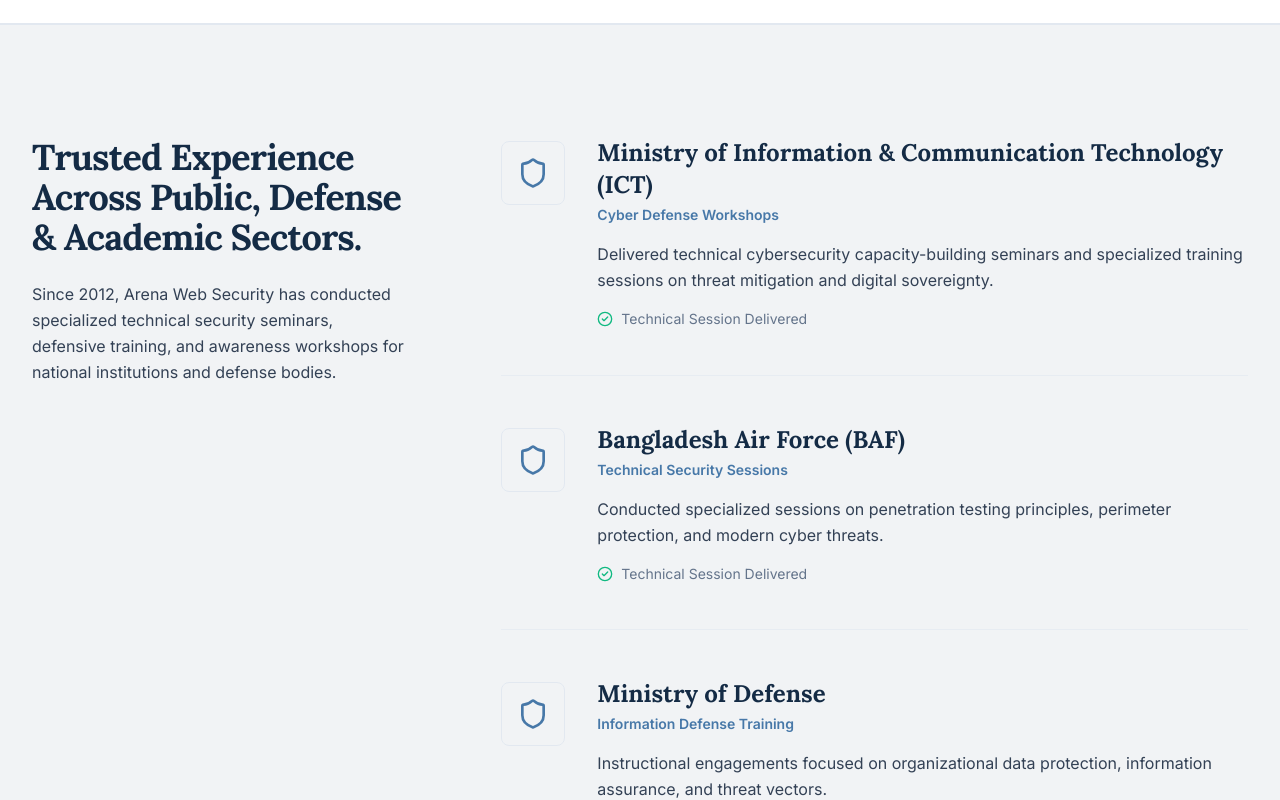
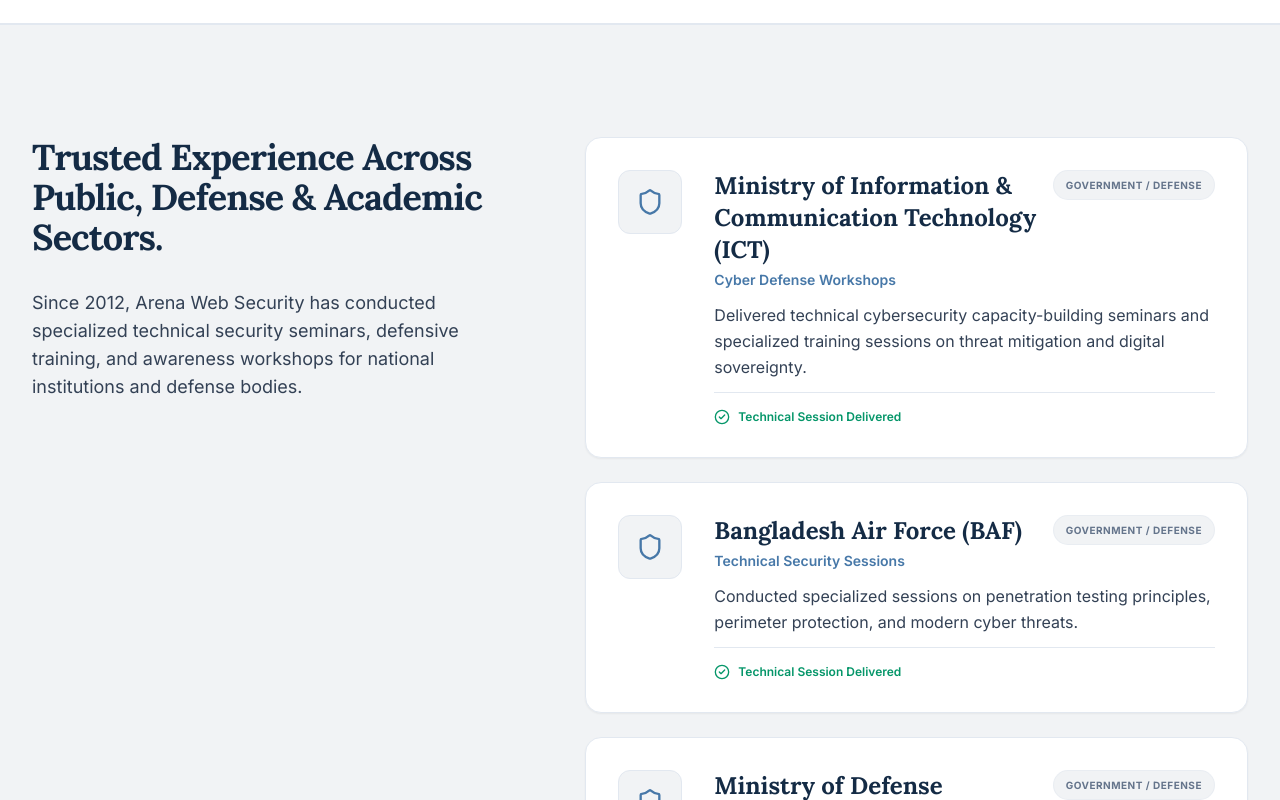
Before and after one commit to thesamubin/arena.edu.bd, a Next.js app: page / in a window 1280 px wide. Shown: the part 10120-10920 px from the top of the page. Built offline with nearby package versions, Linux system fonts and the light colour scheme.

Commit message:
Refresh homepage CTA and experience cards
Enhance the final CTA with updated spacing, typography, background effects, and clearer action buttons. Redesign institutional experience entries as responsive cards with category labels, hover states, and improved visual hierarchy.

```diff
--- a/src/components/home/FinalCTASection.tsx
+++ b/src/components/home/FinalCTASection.tsx
@@ -22,104 +22,45 @@
  */
 export function FinalCTASection() {
   return (
-    <Section background="navy" spacing="xl" className="relative overflow-hidden border-t border-academic-navy-light/40">
-      {/* Background radial dots */}
+    <Section background="navy" spacing="xl" className="py-24 sm:py-32 relative overflow-hidden border-t border-academic-navy-light/40">
+      {/* Dynamic Background Effects */}
       <div
         className="absolute inset-0 pointer-events-none opacity-[0.035] bg-[radial-gradient(#FAFAF7_1px,transparent_1px)] [background-size:24px_24px]"
         aria-hidden="true"
       />
+      <div className="absolute top-1/2 left-1/2 -translate-x-1/2 -translate-y-1/2 w-[800px] h-[400px] bg-[#4FA1FF]/10 blur-[120px] rounded-[100%] pointer-events-none" />
 
-      <Container size="xl" className="relative">
-        <div className="max-w-3xl mx-auto text-center space-y-6">
+      <Container size="md" className="relative z-10">
+        <div className="text-center space-y-8">
 
-          <h2 className="font-serif text-3xl sm:text-4xl md:text-5xl font-bold text-white tracking-tight leading-[1.15]">
+          <div className="space-y-6">
+            <h2 className="font-serif text-4xl sm:text-5xl md:text-6xl font-bold text-white tracking-tight leading-[1.15]">
               Advance Your Cybersecurity Capability with Academic Rigor.
             </h2>
-
-          <p className="text-slate-300 font-sans text-sm sm:text-base leading-relaxed max-w-2xl mx-auto">
+            <p className="text-slate-300 font-sans text-base sm:text-lg md:text-xl leading-relaxed max-w-2xl mx-auto">
               Whether preparing for specialized security certifications, enrolling in our flagship
               one-year diploma, or commissioning institutional defense workshops, {INSTITUTION_NAME}{" "}
               provides structured, disciplined instruction.
             </p>
+          </div>
 
           {/* Primary Action Buttons */}
-          <div className="flex flex-col sm:flex-row items-center justify-center gap-3 pt-4">
-            <Button href="/academics" variant="accent" size="lg">
-              <span>Explore Programs</span>
-              <ArrowRight className="w-4 h-4 ml-1.5" />
+          <div className="flex flex-col sm:flex-row items-center justify-center gap-5 pt-6">
+            <Button href="/academics" variant="accent" size="lg" className="w-full sm:w-auto group shadow-[0_0_40px_-10px_rgba(79,161,255,0.3)]">
+              <span>Explore All Programs</span>
+              <ArrowRight className="w-4 h-4 ml-2 transition-transform group-hover:translate-x-1" />
             </Button>
 
             <Button
-              href="/academics/diploma-cyber-security"
+              href="/contact"
               variant="outline-light"
               size="lg"
+              className="w-full sm:w-auto hover:bg-white/5"
             >
-              <span>Explore the Diploma</span>
-            </Button>
-
-            <Button href="/contact" variant="ghost" size="lg" className="text-white hover:bg-white/10">
               <span>Contact Admissions</span>
             </Button>
           </div>
 
-          {/* Institutional Contact Strip */}
-          <div className="pt-10 mt-10 border-t border-white/15 grid grid-cols-1 md:grid-cols-3 gap-6 text-left text-xs text-slate-300">
-            <div className="flex items-start gap-3">
-              <MapPin className="w-4 h-4 text-academic-blue-light mt-0.5 shrink-0" />
-              <div>
-                <span className="font-semibold text-white block font-sans">
-                  Campus Admissions Desk
-                </span>
-                <span className="text-slate-400 leading-relaxed block mt-0.5">
-                  {CONTACT_ADDRESS.full}
-                </span>
-              </div>
-            </div>
-
-            <div className="flex items-start gap-3">
-              <Phone className="w-4 h-4 text-academic-blue-light mt-0.5 shrink-0" />
-              <div>
-                <span className="font-semibold text-white block font-sans">
-                  Direct Telephone Lines
-                </span>
-                <div className="text-slate-400 space-y-0.5 mt-0.5">
-                  <a
-                    href={`tel:${CONTACT_PHONE_PRIMARY.replace(/\s/g, "")}`}
-                    className="hover:text-white transition-colors block"
-                  >
-                    {CONTACT_PHONE_PRIMARY}
-                  </a>
-                  <a
-                    href={`tel:${CONTACT_PHONE_SECONDARY.replace(/\s/g, "")}`}
-                    className="hover:text-white transition-colors block"
-                  >
-                    {CONTACT_PHONE_SECONDARY}
-                  </a>
-                </div>
-              </div>
-            </div>
-
-            <div className="flex items-start gap-3">
-              <ShieldCheck className="w-4 h-4 text-academic-blue-light mt-0.5 shrink-0" />
-              <div>
-                <span className="font-semibold text-white block font-sans">
-                  Credential Verification
-                </span>
-                <p className="text-slate-400 mt-0.5 leading-relaxed">
-                  Verify authentic student certificates online.
-                </p>
-                <a
-                  href={VERIFICATION_PORTAL_URL}
-                  target="_blank"
-                  rel="noopener noreferrer"
-                  className="inline-flex items-center gap-1 text-academic-blue-light hover:text-white font-medium mt-1 transition-colors"
-                >
-                  <span>Access Verification Portal</span>
-                  <ExternalLink className="w-3 h-3" />
-                </a>
-              </div>
-            </div>
-          </div>
         </div>
       </Container>
     </Section>
--- a/src/components/home/InstitutionalExperienceSection.tsx
+++ b/src/components/home/InstitutionalExperienceSection.tsx
@@ -13,66 +13,74 @@
   const getCategoryIcon = (category: string) => {
     switch(category) {
       case "Government / Defense":
-        return <Shield className="w-8 h-8 text-academic-blue" />;
+        return <Shield className="w-7 h-7" />;
       case "Public Institution":
-        return <Landmark className="w-8 h-8 text-academic-blue" />;
+        return <Landmark className="w-7 h-7" />;
       case "Academic Collaboration":
-        return <GraduationCap className="w-8 h-8 text-academic-blue" />;
+        return <GraduationCap className="w-7 h-7" />;
       default:
-        return <Building2 className="w-8 h-8 text-academic-blue" />;
+        return <Building2 className="w-7 h-7" />;
     }
   };
 
   return (
     <Section background="grey" spacing="xl" className="border-b border-academic-grey-border">
       <Container size="xl">
-        <div className="flex flex-col lg:flex-row gap-12 lg:gap-24 items-start">
+        <div className="flex flex-col xl:flex-row gap-12 xl:gap-20 items-start">
 
-          <div className="contents lg:block lg:w-1/3 lg:sticky lg:top-24">
+          <div className="contents xl:block xl:w-5/12 xl:sticky xl:top-24">
             {/* Sticky Title */}
-            <div className="sticky top-20 z-20 bg-academic-grey/95 backdrop-blur-md pt-5 pb-4 -mx-4 px-4 sm:mx-0 sm:px-0 lg:static lg:bg-transparent lg:backdrop-blur-none lg:p-0 lg:z-auto border-b border-academic-grey-border/50 lg:border-none shadow-[0_4px_20px_-10px_rgba(0,0,0,0.05)] lg:shadow-none transition-all">
+            <div className="sticky top-20 z-20 bg-academic-grey/95 backdrop-blur-md pt-5 pb-4 -mx-4 px-4 sm:mx-0 sm:px-0 xl:static xl:bg-transparent xl:backdrop-blur-none xl:p-0 xl:z-auto border-b border-academic-grey-border/50 xl:border-none shadow-[0_4px_20px_-10px_rgba(0,0,0,0.05)] xl:shadow-none transition-all">
               <Heading
                 level={2}
-                className="text-2xl sm:text-3xl lg:text-4xl"
+                className="text-3xl sm:text-4xl"
               >
                 Trusted Experience Across Public, Defense & Academic Sectors.
               </Heading>
             </div>
 
-            <div className="space-y-6 mt-4 lg:mt-6 relative z-10">
-              <p className="text-academic-ink-secondary text-base leading-relaxed">
+            <div className="space-y-6 mt-4 xl:mt-8 relative z-10">
+              <p className="text-academic-ink-secondary text-base sm:text-lg leading-relaxed">
                 Since 2012, Arena Web Security has conducted specialized technical security seminars,
                 defensive training, and awareness workshops for national institutions and defense bodies.
               </p>
             </div>
           </div>
 
-          <div className="lg:w-2/3 space-y-12 mt-8 lg:mt-0 relative z-10">
+          <div className="xl:w-7/12 grid grid-cols-1 gap-6 mt-4 xl:mt-0 relative z-10">
             {INSTITUTIONAL_ENGAGEMENTS.map((engagement, idx) => {
               return (
-                <div key={idx} className="group border-b border-academic-grey-border/60 pb-10 last:border-0 last:pb-0 flex flex-col sm:flex-row gap-6 sm:gap-8">
-                  <div className="shrink-0 pt-1">
-                    <div className="w-16 h-16 rounded-lg bg-academic-grey border border-academic-grey-border flex items-center justify-center">
-                      {getCategoryIcon(engagement.category)}
-                    </div>
+                <div
+                  key={idx}
+                  className="group bg-white p-6 sm:p-8 rounded-2xl border border-academic-grey-border shadow-sm hover:shadow-xl hover:border-academic-blue/30 transition-all duration-300 flex flex-col md:flex-row gap-6 md:gap-8 items-start hover:-translate-y-1"
+                >
+                  {/* Icon */}
+                  <div className="w-16 h-16 shrink-0 rounded-xl bg-academic-grey border border-academic-grey-border flex items-center justify-center text-academic-blue group-hover:bg-academic-blue group-hover:text-white transition-colors duration-300">
+                    {getCategoryIcon(engagement.category)}
                   </div>
 
-                  <div className="flex-1 space-y-4">
-                    <div>
-                      <h3 className="font-serif text-xl sm:text-2xl font-bold text-academic-navy leading-snug">
-                        {engagement.organization}
-                      </h3>
-                      <p className="text-sm font-semibold text-academic-blue mt-1">
-                        {engagement.engagementType}
-                      </p>
+                  {/* Content */}
+                  <div className="flex-1 space-y-3 w-full">
+                    <div className="flex flex-col sm:flex-row sm:items-start justify-between gap-4 mb-2">
+                      <div className="space-y-1">
+                        <h3 className="font-serif text-xl sm:text-2xl font-bold text-academic-navy leading-snug group-hover:text-academic-blue transition-colors duration-300">
+                          {engagement.organization}
+                        </h3>
+                        <p className="text-sm font-semibold text-academic-blue">
+                          {engagement.engagementType}
+                        </p>
+                      </div>
+                      <span className="text-[10px] uppercase tracking-wider font-bold text-academic-ink-muted bg-academic-grey border border-academic-grey-border/50 px-3 py-1.5 rounded-full whitespace-nowrap shrink-0">
+                        {engagement.category}
+                      </span>
                     </div>
 
                     <p className="text-academic-ink-secondary text-base leading-relaxed">
                       {engagement.description}
                     </p>
 
-                    <div className="inline-flex items-center gap-2 text-sm text-academic-ink-muted">
-                      <CheckCircle2 className="w-4 h-4 text-emerald-500" />
+                    <div className="pt-4 mt-4 border-t border-academic-grey-border flex items-center gap-2 text-xs font-semibold text-emerald-600">
+                      <CheckCircle2 className="w-4 h-4" />
                       <span>Technical Session Delivered</span>
                     </div>
                   </div>
```
Lines whose indentation alone changed are shown as unchanged.
